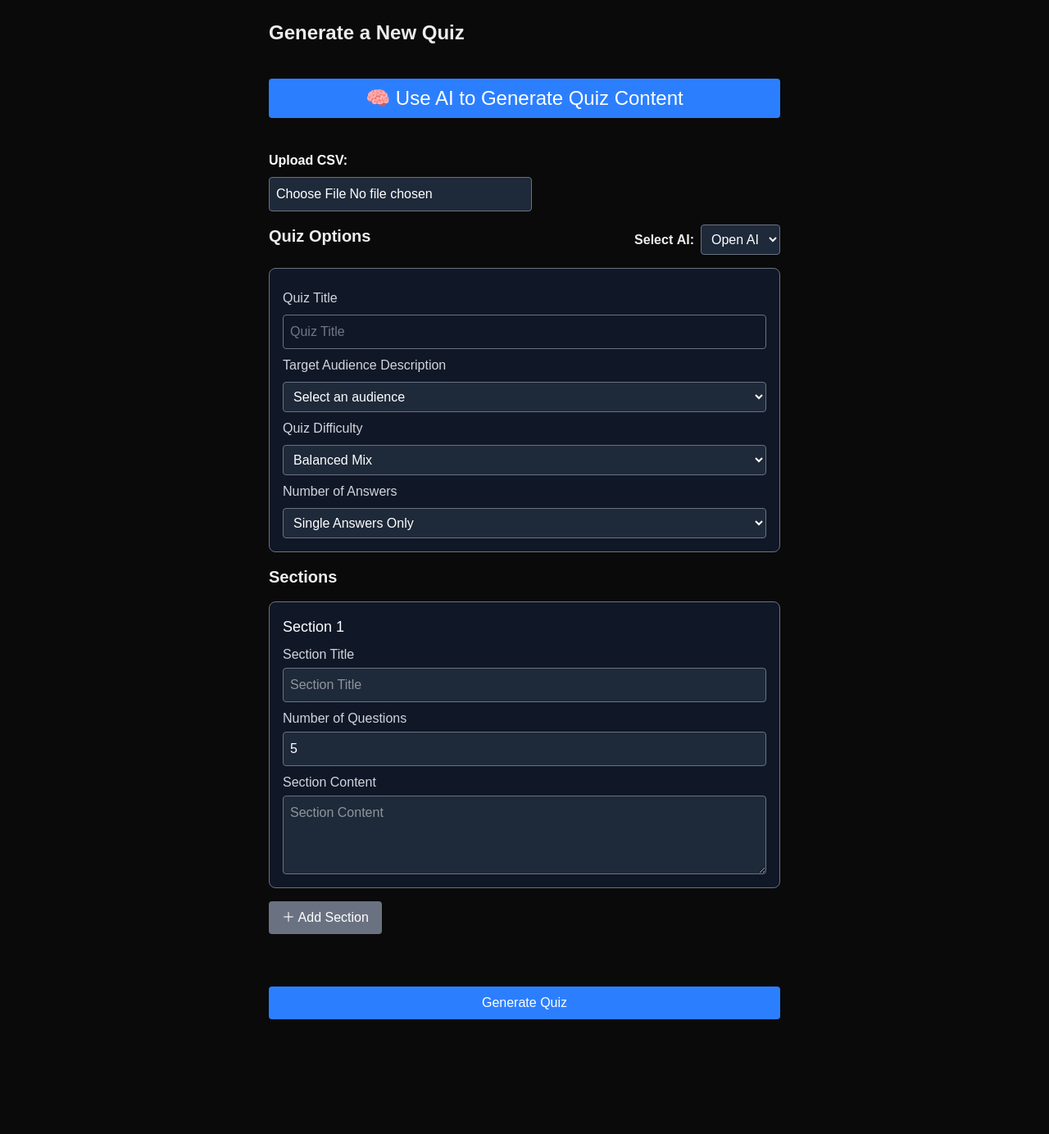
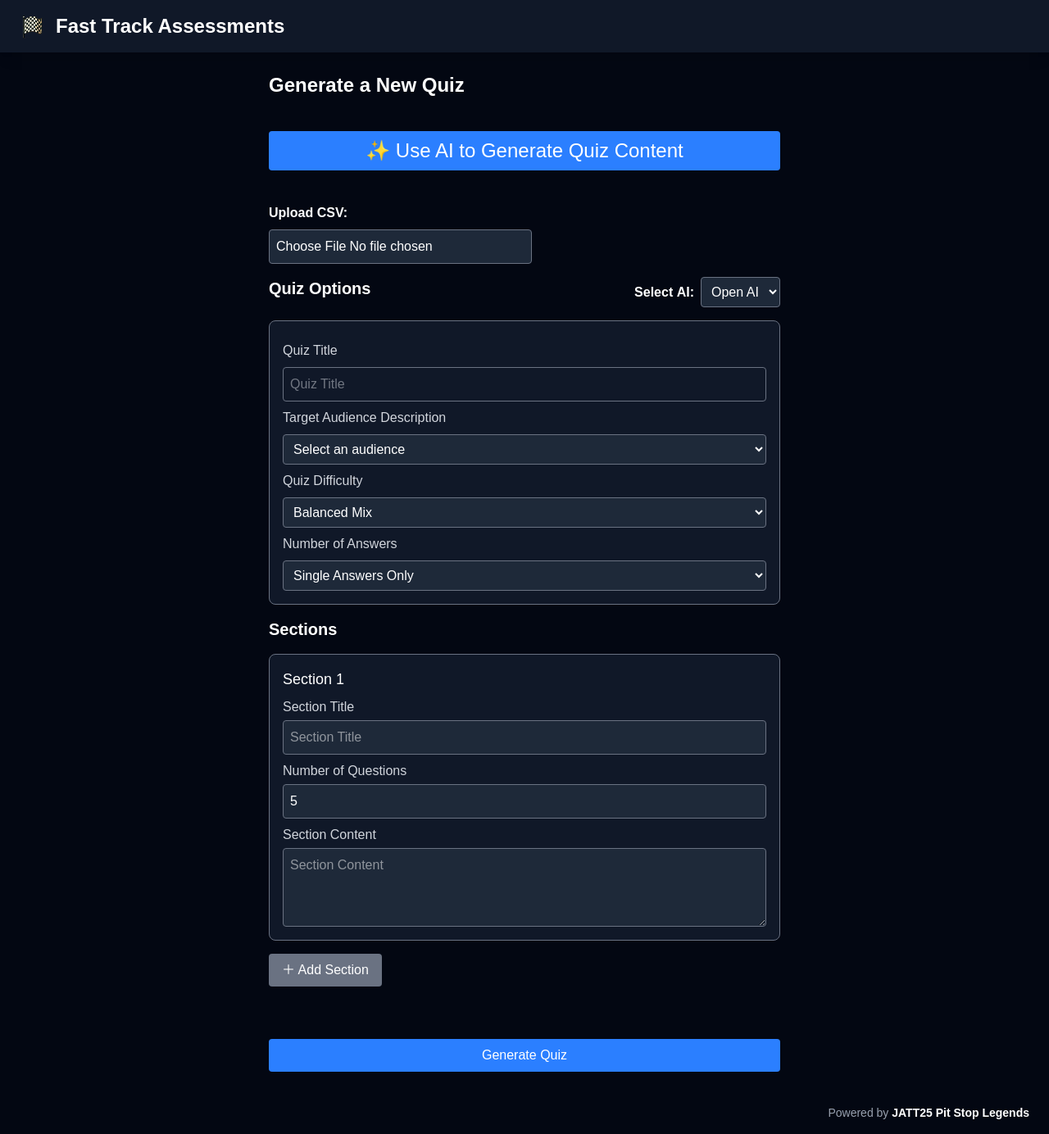
Before and after one commit to joshdyck-bluedrop/assessment-generator-hackathon2025-t4, a Next.js app: page /quiz-generator in a window 1280 px wide. Shown: the whole page at 82% size. Before the commit the page ends 1268 px from the top, so only its background shows below. Built offline with nearby package versions, Linux system fonts and the light colour scheme.

Commit message:
Add header and footer

```diff
--- a/app/quiz-generator/page.tsx
+++ b/app/quiz-generator/page.tsx
@@ -405,6 +405,14 @@ export default function QuizGeneratorPage() {
 
 
 	return (
+		<div className="min-h-screen flex flex-col bg-gray-950 text-white">
+
+			{/* 🏁 Top Navigation Bar */}
+			<header className="w-full bg-gray-900 shadow-lg py-4 px-6 flex items-center">
+				<img src="/flag.png" alt="Checkered Flag" className="h-8 w-8 mr-3" />
+				<h1 className="text-2xl font-bold">Fast Track Assessments</h1>
+			</header>
+
 			<form onSubmit={handleSubmit} className="p-6 max-w-2xl mx-auto relative">
 				<h1 className="text-2xl font-bold">Generate a New Quiz</h1>
 				<br />
@@ -415,7 +423,7 @@ export default function QuizGeneratorPage() {
 					disabled={isGenerating}
 					onClick={generateQuizContent}
 				>
-				{isGenerating ? "Generating Quiz Content..." : "🧠 Use AI to Generate Quiz Content"}
+					{isGenerating ? "Generating Quiz Content..." : "✨ Use AI to Generate Quiz Content"}
 				</button>
 
 				{/* CSV Upload with Floating Example */}
@@ -632,5 +640,9 @@ export default function QuizGeneratorPage() {
 					</div>
 				)}
 			</form>
+			<footer className="w-full py-4 px-6 text-right text-gray-400 text-sm">
+				Powered by <span className="text-white font-semibold">JATT25 Pit Stop Legends</span>
+			</footer>
+		</div>
 	);
 }
--- a/app/quiz/page.tsx
+++ b/app/quiz/page.tsx
@@ -297,6 +297,11 @@ export default function QuizPage() {
 
 	return (
 		<div className="p-6 max-w-2xl mx-auto text-white relative z-10">
+			{/* 🏁 Top Navigation Bar */}
+			<header className="w-full bg-gray-900 shadow-lg py-4 px-6 flex items-center">
+				<img src="/flag.png" alt="Checkered Flag" className="h-8 w-8 mr-3" />
+				<h1 className="text-2xl font-bold">Fast Track Assessments</h1>
+			</header>
 			{/* 🎉 Confetti Animation Overlay */}
 			{showConfetti && <div className="confetti-container"></div>}
 
@@ -412,6 +417,9 @@ export default function QuizPage() {
 					<div className="absolute inset-0 backdrop-blur-md"></div> {/* Applies blur separately */}
 				</div>
 			)}
+			<footer className="w-full py-4 px-6 text-right text-gray-400 text-sm">
+				Powered by <span className="text-white font-semibold">JATT25 Pit Stop Legends</span>
+			</footer>
 		</div>
 	);
 }
```
Also changed, not shown: public/flag.png (added). Lines whose indentation alone changed are shown as unchanged.
